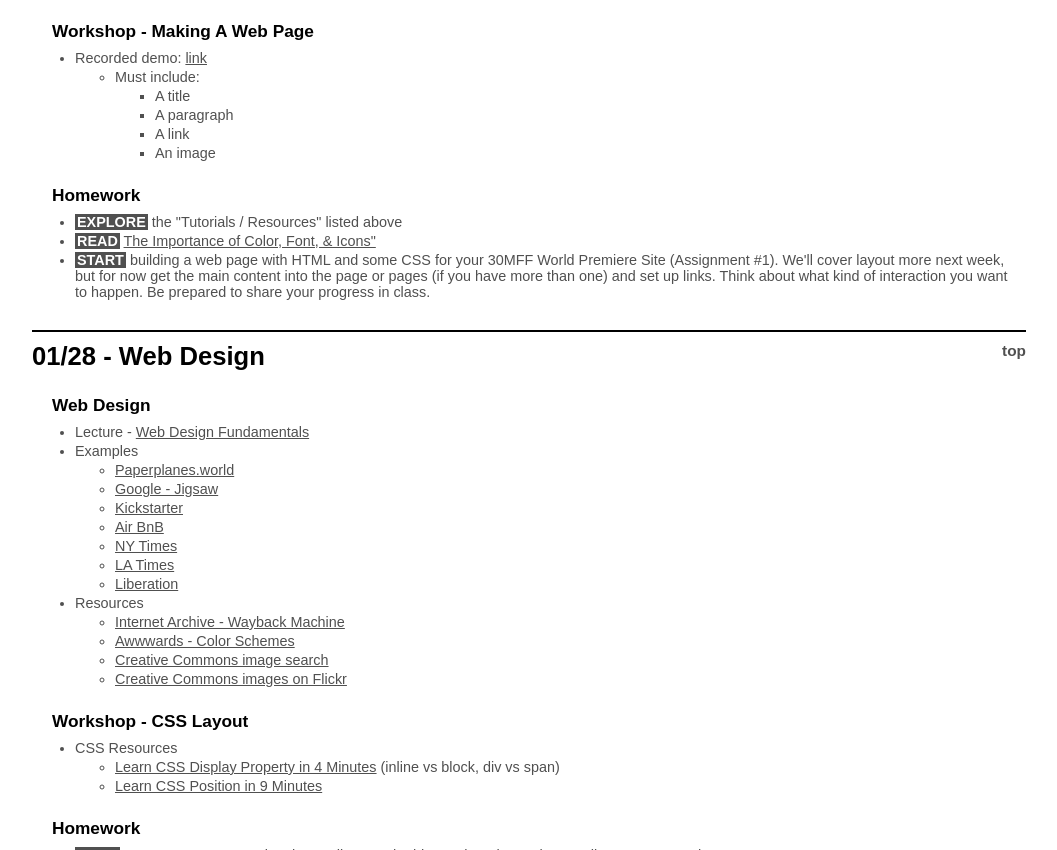
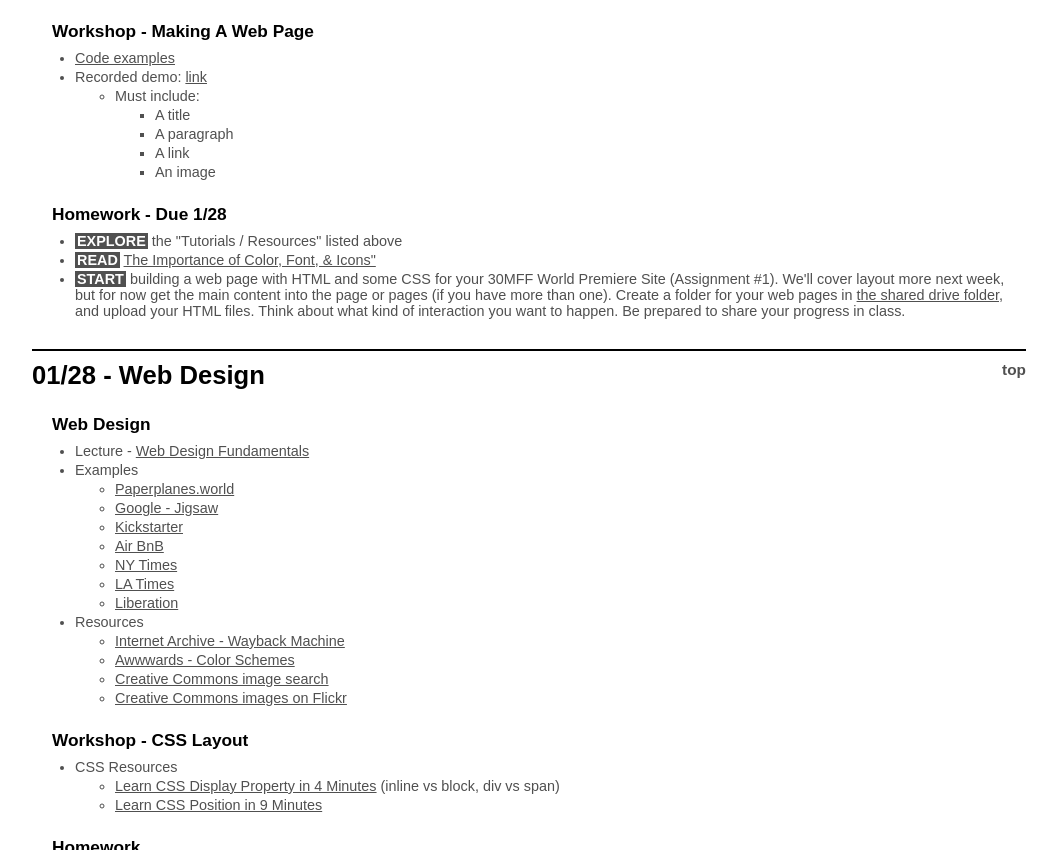
Before and after one commit to NYUAD-IM/commlab.nyuadim.com, a plain HTML site: page schedule_jiwon.html in a window 1280 px wide. Shown: the part 3045-3895 px from the top of the page, without its empty margins (111-1168 px from the left). Drawn offline with nearby package versions, Linux system fonts and the light colour scheme.

Commit message:
add slides

```diff
--- a/schedule_jiwon.html
+++ b/schedule_jiwon.html
@@ -233,8 +233,7 @@
             <p class="lesson-topic">Review Wireframes Homework</p>
 
             <p class="lesson-topic">Web Development Fundamentals</p>
-            <li>Lecture - <a class='ref-link'
-                             target="_blank" href="#">Web Fundamentals</a></li>
+            <li>Lecture - <a class='ref-link' target="_blank" href="https://docs.google.com/presentation/d/1J3--mwh9BHhcQT_mcsi2O5iLhVXGDeNKWCbr0_-ju7A/edit?usp=sharing">Web Fundamentals</a></li>
             <li>Tutorials / Resources</li>
             <ul>
                 <li>HTML</li>
@@ -283,6 +282,7 @@
             </ul>
 
             <p class="lesson-topic">Workshop - Making A Web Page</p>
+            <li><a class="ref-link" href="https://drive.google.com/drive/folders/1ypRVKwPdfmr0lC6OopdfdwcPSZcRfCg-?usp=sharing" target="_blank">Code examples</a></li>
             <li>Recorded demo: <a class="ref-link" target="_blank" href="https://youtu.be/STPUv_f1IIw">link</a></li>
             <ul>
                 <li>Must include:</li>
@@ -294,14 +294,12 @@
                 </ul>
             </ul>
 
-            <p class="lesson-topic">Homework</p>
+            <p class="lesson-topic">Homework - Due 1/28</p>
             <li><span class="homework">EXPLORE</span> the "Tutorials / Resources" listed above</li>
-            <li><span class="homework">READ</span> <a href="https://trinachi.github.io/data-design-builds/ch15.html"
-                                                      class="ref-link" target="_blank">The Importance of Color, Font, & Icons"</a></li>
+            <li><span class="homework">READ</span> <a href="https://trinachi.github.io/data-design-builds/ch15.html" class="ref-link" target="_blank">The Importance of Color, Font, & Icons"</a></li>
             <li><span class="homework">START</span> building a web page with HTML and some CSS for your 30MFF World
                 Premiere Site (Assignment #1). We'll cover layout more next week, but for now get the main content into the page or
-                pages (if you have more than one) and set up links. Think about what kind of interaction you want to
-                happen. Be prepared to share your progress in class.
+                pages (if you have more than one). Create a folder for your web pages in <a class="ref-link" href="https://drive.google.com/drive/u/1/folders/1A-FRrSVnHbH8RbACh_Sh7L8mZRzxXeOA" target="_blank">the shared drive folder</a>, and upload your HTML files. Think about what kind of interaction you want to happen. Be prepared to share your progress in class.
             </li>
         </ul>
 
```
